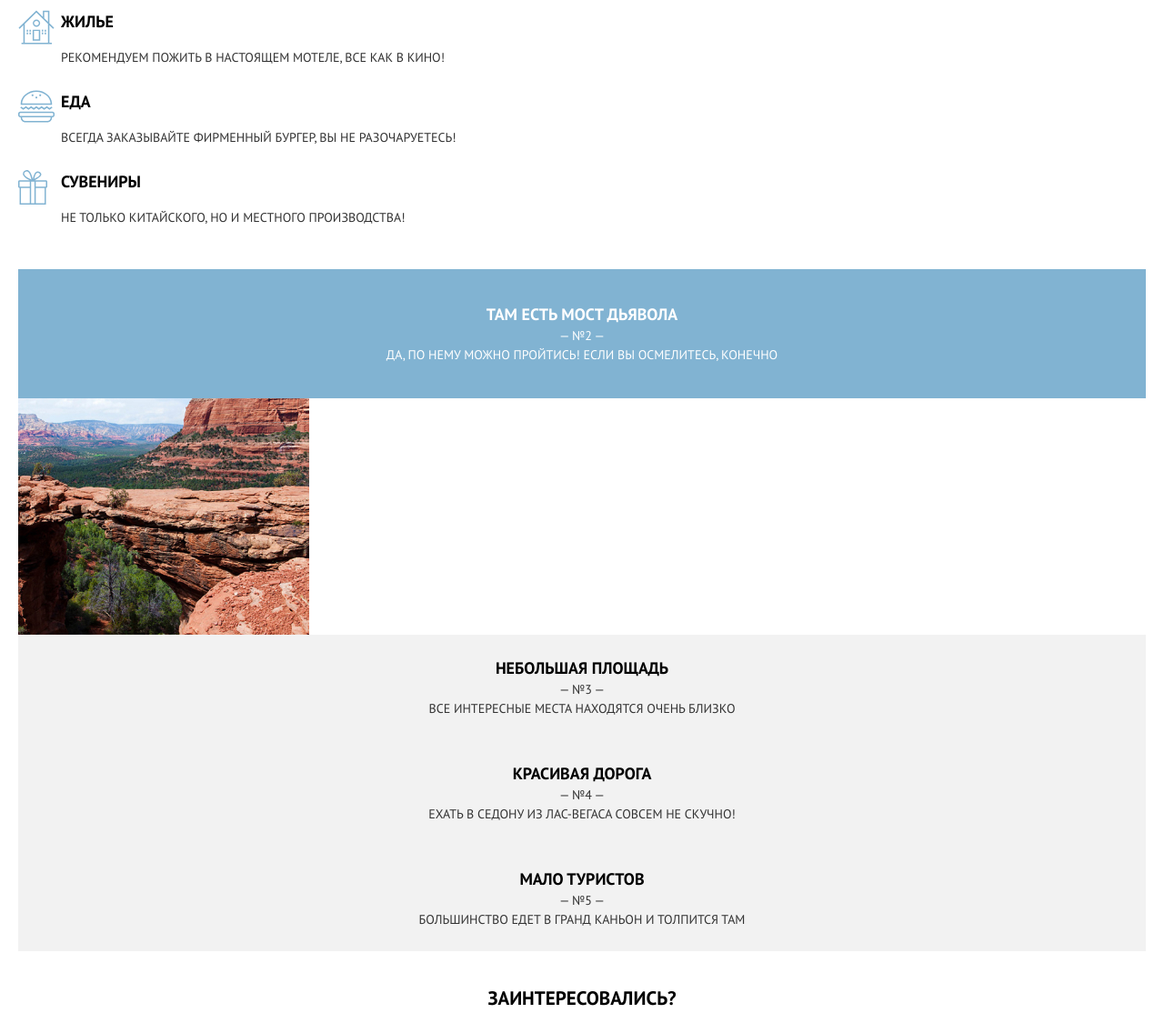
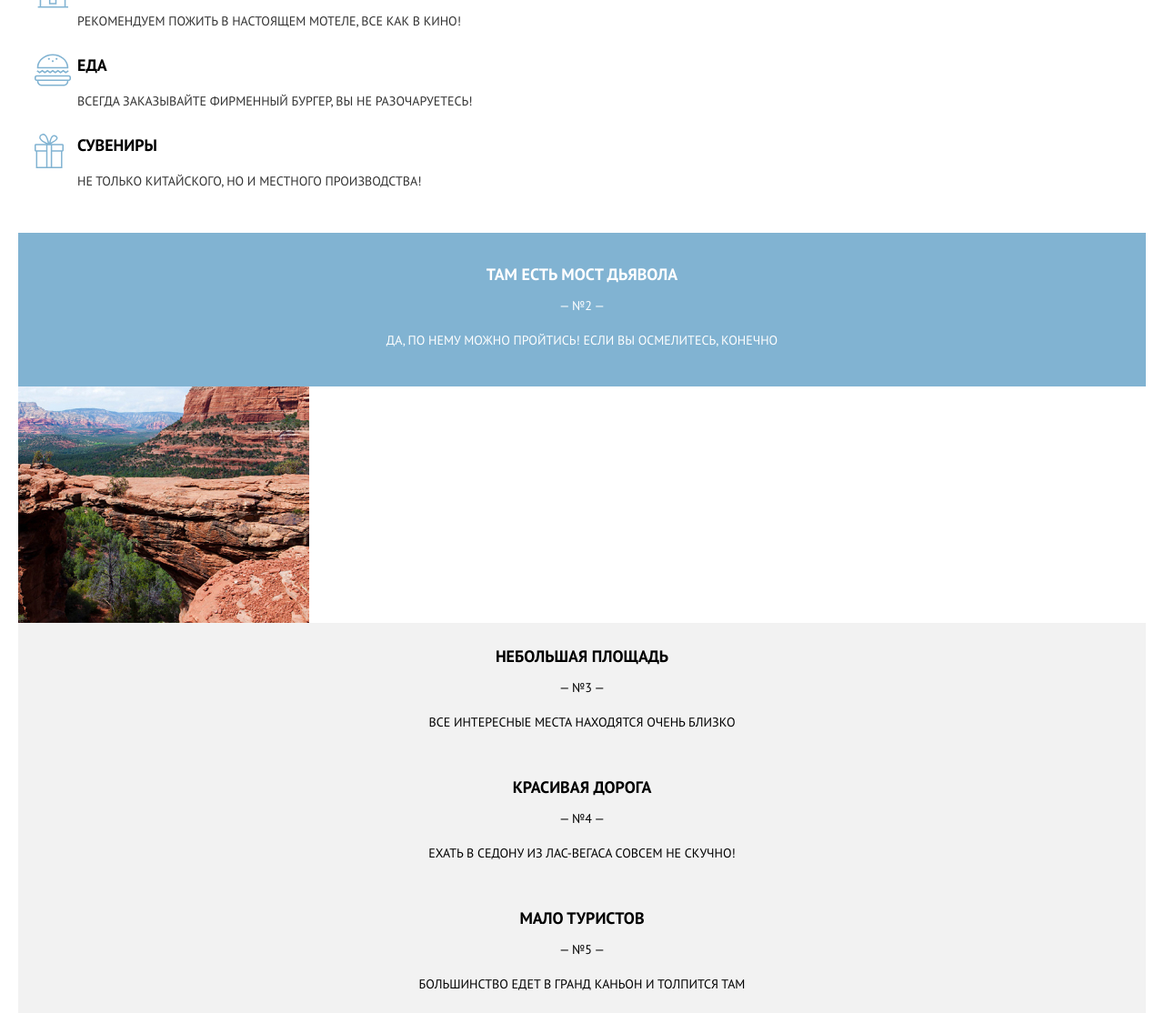
Before and after one commit to natalika-voz/1103325-sedona-28, a website: page source/index.html in a window 1280 px wide. Shown: the part 1338-2452 px from the top of the page at 91% size. Drawn offline with nearby package versions, Linux system fonts and the light colour scheme; files that its build step writes are made by us from their sources.

Commit message:
Fix base styles

```diff
--- a/source/index.html
+++ b/source/index.html
@@ -9,23 +9,27 @@
   <body class="page">
     <div class="container">
       <header class="main-header">
-        <a class="main-header__link" href="#"><img class="main-header__logo" src="./img/logo.svg" width="185" height="96" alt="Логотип сайта Седона"></a>
+        <a class="main-header__link">
+          <img class="main-header__logo" src="./img/logo.svg" width="185" height="96" alt="Логотип сайта Седона">
+        </a>
+
         <nav class="nav">
           <ul class="nav__list">
             <li class="nav__item">
-              <a class="nav__link nav__link--active button" href="#">Главная</a>
+              <a class="nav__link nav__link--active" href="#">Главная</a>
             </li>
             <li class="nav__item">
-              <a class="nav__link button" href="catalog.html">Фото и видео</a>
+              <a class="nav__link" href="catalog.html">Фото и видео</a>
             </li>
             <li class="nav__item">
-              <a class="nav__link button" href="form.html">Форма отзыва</a>
+              <a class="nav__link" href="form.html">Форма отзыва</a>
             </li>
             <li class="nav__item">
-              <a class="nav__link button" href="https://htmlacademy.ru/intensive/adaptive">Html academy</a>
+              <a class="nav__link" href="https://htmlacademy.ru/intensive/adaptive">Html academy</a>
             </li>
           </ul>
         </nav>
+
         <button class="toggle-menu toggle-menu--opened" type="button" aria-label="Меню" aria-expanded="true"></button>
       </header>
 
@@ -45,58 +49,64 @@
           <h2 class="visually-hidden">Преимущества пребывания</h2>
 
           <ol class="features__list">
-            <li class="features__item city">
-              <header class="city__header">
-                <h3 class="city__title">Настоящий городок</h3>
-                <span class="city__number">— №1 —</span>
-                <p class="city__text">Седона не аттракцион для туристов, там течет своя жизнь</p>
+            <li class="features__item">
+              <header class="feature-header">
+                <h3 class="feature-header__title">Настоящий городок</h3>
+                <span class="feature-header__number">— №1 —</span>
+                <p class="feature-header__text">Седона не аттракцион для туристов, там течет своя жизнь</p>
               </header>
 
-              <img class="city__image" src="./img/index/photo-city.jpg" width="320" height="260" alt="Фото города Седона">
+              <img class="features__image" src="./img/index/photo-city.jpg" width="320" height="260" alt="Фото города Седона">
 
-              <ul class="city__list">
-                <li class="city__item">
-                  <span class="city__item-title">Жилье</span>
-                  <p class="city__item-text">Рекомендуем пожить в настоящем мотеле, все как в кино!</p>
+              <ul class="city-list">
+                <li class="city-list__item">
+                  <span class="city-list__item-title">Жилье</span>
+                  <p class="city-list__item-text">Рекомендуем пожить в настоящем мотеле, все как в кино!</p>
                 </li>
 
-                <li class="city__item city__item--food">
-                  <span class="city__item-title">Еда</span>
-                  <p class="city__item-text">Всегда заказывайте фирменный бургер, вы не разочаруетесь!</p>
+                <li class="city-list__item city-list__item--food">
+                  <span class="city-list__item-title">Еда</span>
+                  <p class="city-list__item-text">Всегда заказывайте фирменный бургер, вы не разочаруетесь!</p>
                 </li>
 
-                <li class="city__item city__item--souvenirs">
-                  <span class="city__item-title">Сувениры</span>
-                  <p class="city__item-text">Не только китайского, но и местного производства!</p>
+                <li class="city-list__item city-list__item--souvenirs">
+                  <span class="city-list__item-title">Сувениры</span>
+                  <p class="city-list__item-text">Не только китайского, но и местного производства!</p>
                 </li>
               </ul>
             </li>
 
-            <li class="features__item bridge">
-              <header class="bridge__header">
-                <h3 class="bridge__title">Там есть мост дьявола</h3>
-                <span class="bridge__number">— №2 —</span>
-                <p class="bridge__text">Да, по нему можно пройтись! Если вы осмелитесь, конечно</p>
+            <li class="features__item">
+              <header class="feature-header">
+                <h3 class="feature-header__title">Там есть мост дьявола</h3>
+                <span class="feature-header__number">— №2 —</span>
+                <p class="feature-header__text">Да, по нему можно пройтись! Если вы осмелитесь, конечно</p>
               </header>
-              <img class="bridge__image" src="./img/index/photo-bridge.jpg" width="320" height="260" alt="Фото моста дьявола">
+              <img class="features__image" src="./img/index/photo-bridge.jpg" width="320" height="260" alt="Фото моста дьявола">
             </li>
 
-            <li class="features__item feature features__item--gray">
-              <p class="feature__title">Небольшая площадь</p>
-              <span class="feature__number">— №3 —</span>
-              <p class="feature__text">Все интересные места находятся очень близко</p>
+            <li class="features__item feature-header feature-header--gray">
+              <div class="feature-header__container">
+                <p class="feature-header__title">Небольшая площадь</p>
+                <span class="feature-header__number">— №3 —</span>
+                <p class="feature-header__text">Все интересные места находятся очень близко</p>
+              </div>
             </li>
 
-            <li class="features__item feature features__item--gray">
-              <p class="feature__title">Красивая дорога</p>
-              <span class="feature__number">— №4 —</span>
-              <p class="feature__text">Ехать в Седону из Лас-Вегаса совсем не скучно!</p>
+            <li class="features__item feature-header feature-header--gray">
+              <div class="feature-header__container">
+                <p class="feature-header__title">Красивая дорога</p>
+                <span class="feature-header__number">— №4 —</span>
+                <p class="feature-header__text">Ехать в Седону из Лас-Вегаса совсем не скучно!</p>
+              </div>
             </li>
 
-            <li class="features__item feature features__item--gray">
-              <p class="feature__title">Мало туристов</p>
-              <span class="feature__number">— №5 —</span>
-              <p class="feature__text">Большинство едет в Гранд Каньон и толпится там</p>
+            <li class="features__item feature-header feature-header--gray">
+              <div class="feature-header__container">
+                <p class="feature-header__title">Мало туристов</p>
+                <span class="feature-header__number">— №5 —</span>
+                <p class="feature-header__text">Большинство едет в Гранд Каньон и толпится там</p>
+              </div>
             </li>
           </ol>
         </section>
--- a/source/sass/components/bridge.scss
+++ /dev/null
@@ -1,33 +0,0 @@
-.bridge__header {
-  padding: 37px 18px;
-  background-color: var(--blue);
-}
-
-.bridge__title {
-  margin-block-start: 0;
-  margin-block-end: 0;
-  font-size: 18px;
-  font-weight: 700;
-  line-height: 26px;
-  color: var(--white);
-  text-transform: uppercase;
-  text-align: center;
-}
-
-.bridge__number {
-  display: block;
-  text-align: center;
-  color: var(--white);
-}
-
-.bridge__text {
-  margin-block-start: 0;
-  margin-block-end: 0;
-  color: var(--white);
-  text-transform: uppercase;
-  text-align: center;
-}
-
-.bridge__image {
-  display: block;
-}
--- /dev/null
+++ b/source/sass/components/city-list.scss
@@ -0,0 +1,43 @@
+.city-list {
+  display: flex;
+  flex-direction: column;
+  row-gap: 25px;
+  padding-block: 23px 46px;
+  padding-inline: 18px;
+  list-style: none;
+}
+
+.city-list__item {
+  display: flex;
+  flex-direction: column;
+  row-gap: 16px;
+  padding-inline-start: 47px;
+  background-image: url("../../img/icon-house.svg");
+  background-repeat: no-repeat;
+
+  &--food {
+    background-image: url("../../img/icon-burger.svg");
+    background-repeat: no-repeat;
+    background-position: 0 0;
+  }
+
+  &--souvenirs {
+    background-image: url("../../img/icon-gift.svg");
+    background-repeat: no-repeat;
+    background-position: 0 0;
+  }
+}
+
+.city-list__item-title {
+  font-size: 18px;
+  font-weight: 700;
+  line-height: 26px;
+  text-transform: uppercase;
+}
+
+.city-list__item-text {
+  margin-block-start: 0;
+  margin-block-end: 0;
+  color: var(--gray);
+  text-transform: uppercase;
+}
--- a/source/sass/components/city.scss
+++ /dev/null
@@ -1,80 +0,0 @@
-.city__header {
-  padding: 33px 18px 40px;
-  background-color: var(--blue);
-}
-
-.city__list {
-  display: flex;
-  flex-direction: column;
-  row-gap: 25px;
-  padding-block-start: 31px;
-  padding-block-end: 46px;
-  padding-inline-start: 0;
-  list-style: none;
-}
-
-.city__title {
-  margin-block-start: 0;
-  margin-block-end: 11px;
-  font-size: 18px;
-  font-weight: 700;
-  line-height: 26px;
-  color: var(--white);
-  text-transform: uppercase;
-  text-align: center;
-}
-
-.city__number {
-  display: block;
-  margin-block-end: 17px;
-  text-align: center;
-  color: var(--white);
-}
-
-.city__text {
-  margin-block-start: 0;
-  margin-block-end: 0;
-  color: var(--white);
-  text-transform: uppercase;
-  text-align: center;
-}
-
-.city__image {
-  display: block;
-}
-
-
-.city__item {
-  display: flex;
-  flex-direction: column;
-  row-gap: 16px;
-  padding-inline-start: 47px;
-  background-image: url("../../img/icon-house.svg");
-  background-repeat: no-repeat;
-}
-
-.city__item-title {
-  font-size: 18px;
-  font-weight: 700;
-  line-height: 26px;
-  text-transform: uppercase;
-}
-
-.city__item-text {
-  margin-block-start: 0;
-  margin-block-end: 0;
-  color: var(--gray);
-  text-transform: uppercase;
-}
-
-.city__item--food {
-  background-image: url("../../img/icon-burger.svg");
-  background-repeat: no-repeat;
-  background-position: 0 0;
-}
-
-.city__item--souvenirs {
-  background-image: url("../../img/icon-gift.svg");
-  background-repeat: no-repeat;
-  background-position: 0 0;
-}
--- /dev/null
+++ b/source/sass/components/feature-header.scss
@@ -0,0 +1,43 @@
+.feature-header {
+  padding-inline: 18px;
+  padding-block: 33px 40px;
+  background-color: var(--blue);
+  color: var(--white);
+  text-transform: uppercase;
+
+  &--gray {
+    padding-inline-start: 18px;
+    padding-block: 24px;
+    background-color: var(--light-gray);
+    color: var(--black);
+  }
+}
+
+.feature-header__container {
+  padding-block-end: 18px;
+  border-bottom: 1px solid #d6d6d6;
+}
+
+.feature-header__container:last-child {
+  padding-block-end: 0;
+  border: none;
+}
+
+.feature-header__title {
+  margin-block: 0 11px;
+  font-size: 18px;
+  font-weight: 700;
+  line-height: 26px;
+  text-align: center;
+}
+
+.feature-header__number {
+  display: block;
+  margin-block-end: 17px;
+  text-align: center;
+}
+
+.feature-header__text {
+  margin-block: 0;
+  text-align: center;
+}
--- a/source/sass/components/feature.scss
+++ /dev/null
@@ -1,23 +0,0 @@
-.feature__title {
-  margin-block-start: 0;
-  margin-block-end: 0;
-  font-size: 18px;
-  font-weight: 700;
-  line-height: 26px;
-  text-transform: uppercase;
-  text-align: center;
-}
-
-.feature__number {
-  display: block;
-  text-align: center;
-  color: var(--gray);
-}
-
-.feature__text {
-  margin-block-start: 0;
-  margin-block-end: 0;
-  color: var(--gray);
-  text-transform: uppercase;
-  text-align: center;
-}
--- a/source/sass/components/features.scss
+++ b/source/sass/components/features.scss
@@ -1,10 +1,9 @@
 .features__list {
-  margin-block-end: 0;
+  margin-block: 0;
   padding-inline-start: 0;
   list-style: none;
 }
 
-.features__item--gray {
-  padding: 24px;
-  background-color: var(--light-gray);
+.features__image {
+  display: block;
 }
--- a/source/sass/style.scss
+++ b/source/sass/style.scss
@@ -1,14 +1,14 @@
 @import "./base/base.scss";
 @import "./components/sedona-image.scss";
-@import "./components/city.scss";
+@import "./components/city-list.scss";
 @import "./components/hero.scss";
 @import "./components/features.scss";
 @import "./components/media.scss";
 @import "./components/photos.scss";
-@import "./components/bridge.scss";
-@import "./components/feature.scss";
+@import "./components/feature-header.scss";
 @import "./components/hotels.scss";
 @import "./components/button.scss";
+@import "./components/main-header.scss";
 @import "./components/main-footer.scss";
 @import "./components/presentation.scss";
 @import "./components/reaction.scss";
```
Also changed, not shown: source/sass/components/main-header.scss (added, +7 -0 lines), source/sass/components/nav.scss (+9 -0 lines).
